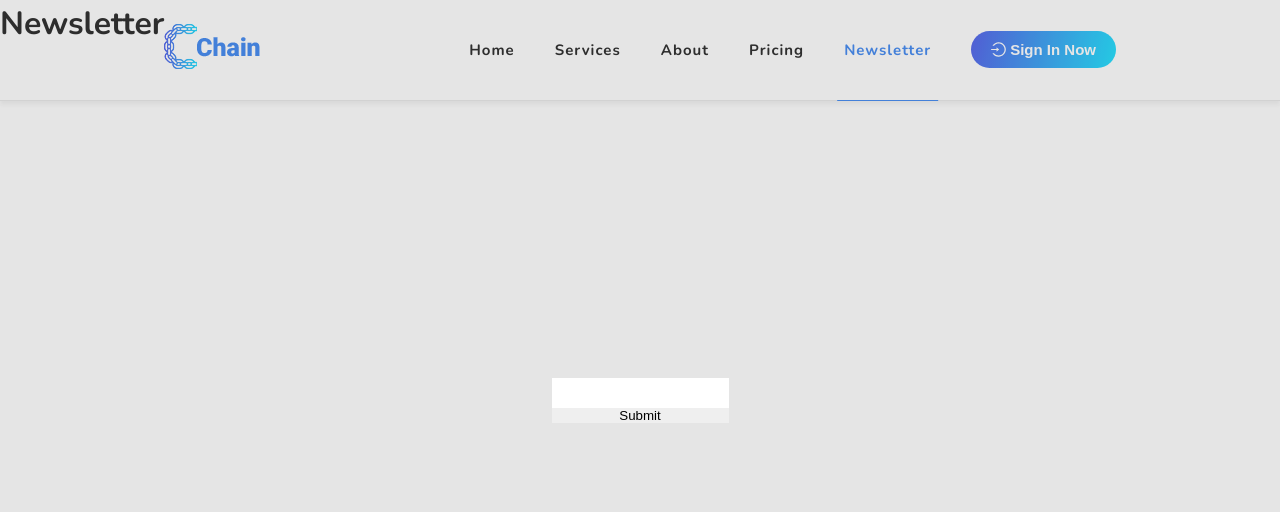
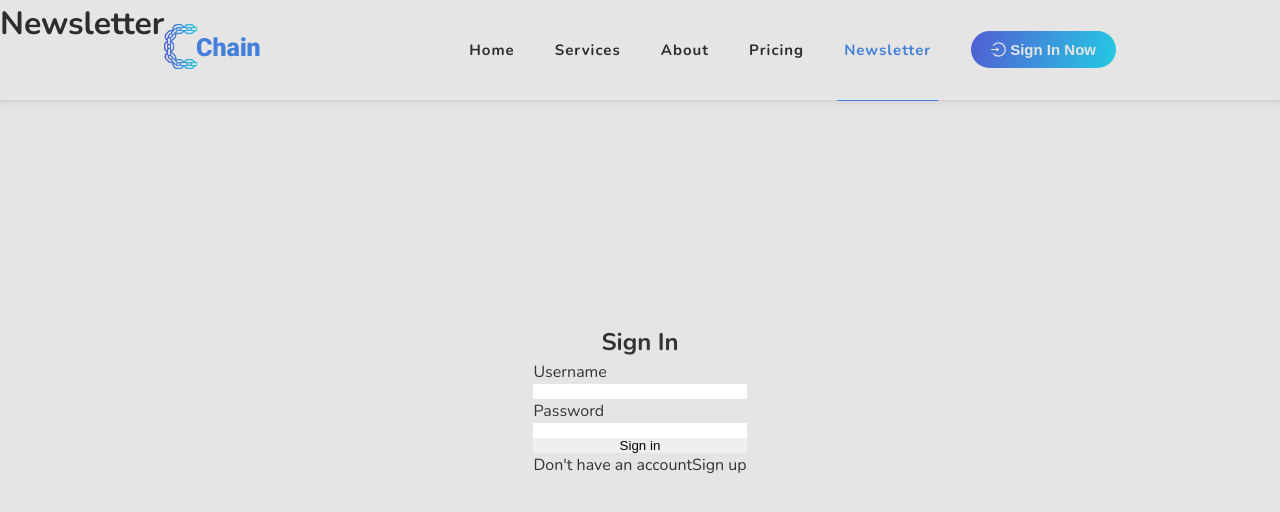
Before and after one commit to camgiangtranthi/chain-app, a React (Create React App) app: page /newsletter in a window 1280 px wide. Both pictures are taken after a click on the element "Sign In Now". Shown: the top 512 px of the page. Built offline with nearby package versions, Linux system fonts and the light colour scheme.

Commit message:
Signin form

```diff
--- a/src/pages/SignIn/SignIn.scss
+++ b/src/pages/SignIn/SignIn.scss
@@ -3,6 +3,7 @@
     height: 100vh;
     position: fixed;
     display: flex;
+    flex-direction: column;
     justify-content: center;
     align-items: center;
     background-color: rgba(0, 0, 0, 0.1);
--- a/src/pages/SignIn/SignIn.tsx
+++ b/src/pages/SignIn/SignIn.tsx
@@ -1,4 +1,5 @@
 import { useForm, SubmitHandler } from 'react-hook-form';
+import { Link } from 'react-router-dom';
 import './SignIn.scss';
 
 type Inputs = {
@@ -18,12 +19,19 @@ const SignIn = () => {
 
     return (
         <div className="signin">
+            <h2 className="signin__title">Sign In</h2>
             <form className="signin__form" onSubmit={handleSubmit(onSubmit)}>
-                <input {...register('username', { required: true, maxLength: 20 })} />
+                <label htmlFor="username">Username </label>
+                <input id="username" {...register('username', { required: true, maxLength: 20 })} />
                 {errors.username && <span>Username is required</span>}
-                <input {...register('password', { required: true })} />
+                <label htmlFor="password">Password </label>
+                <input id="password" {...register('password', { required: true })} />
                 {errors.password && <span>Password is required</span>}
-                <input type="submit" />
+                <button>Sign in</button>
+                <div>
+                    <span>Don't have an account</span>
+                    <Link to="signup">Sign up</Link>
+                </div>
             </form>
         </div>
     );
```
